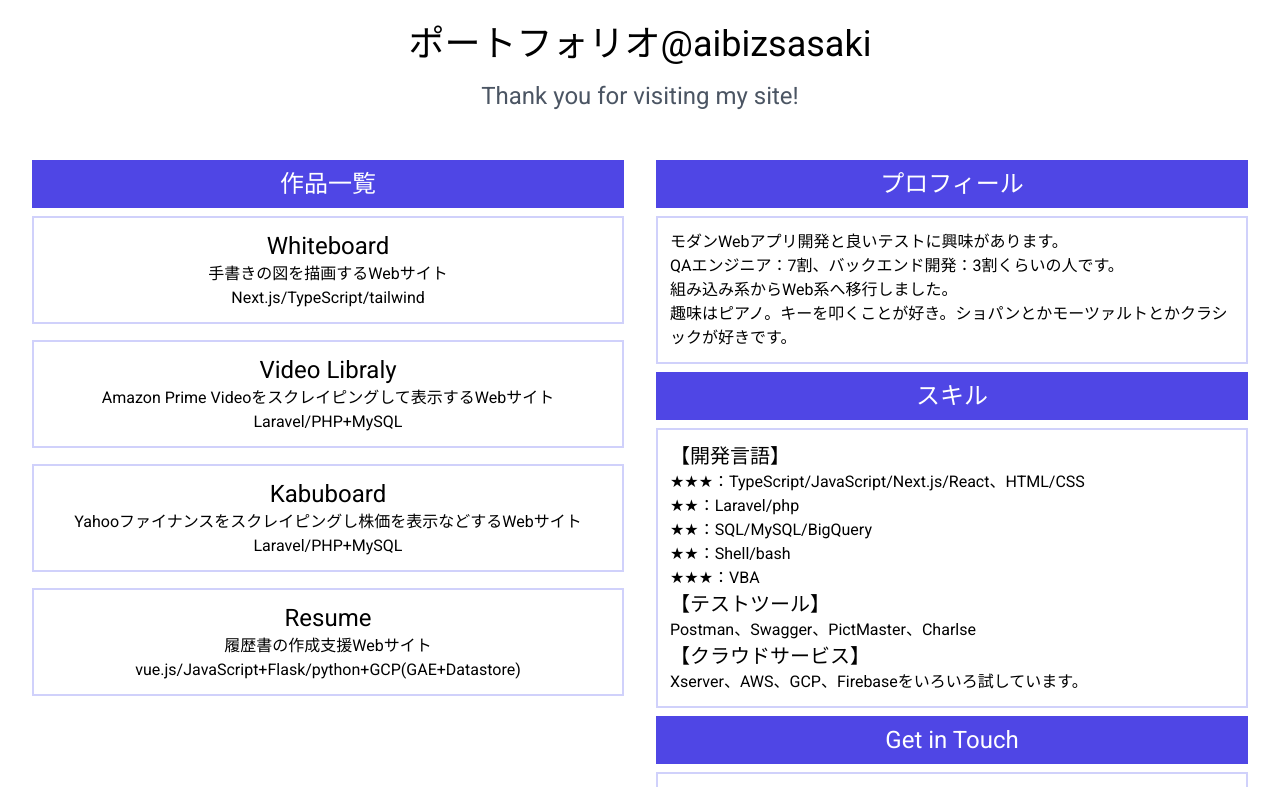
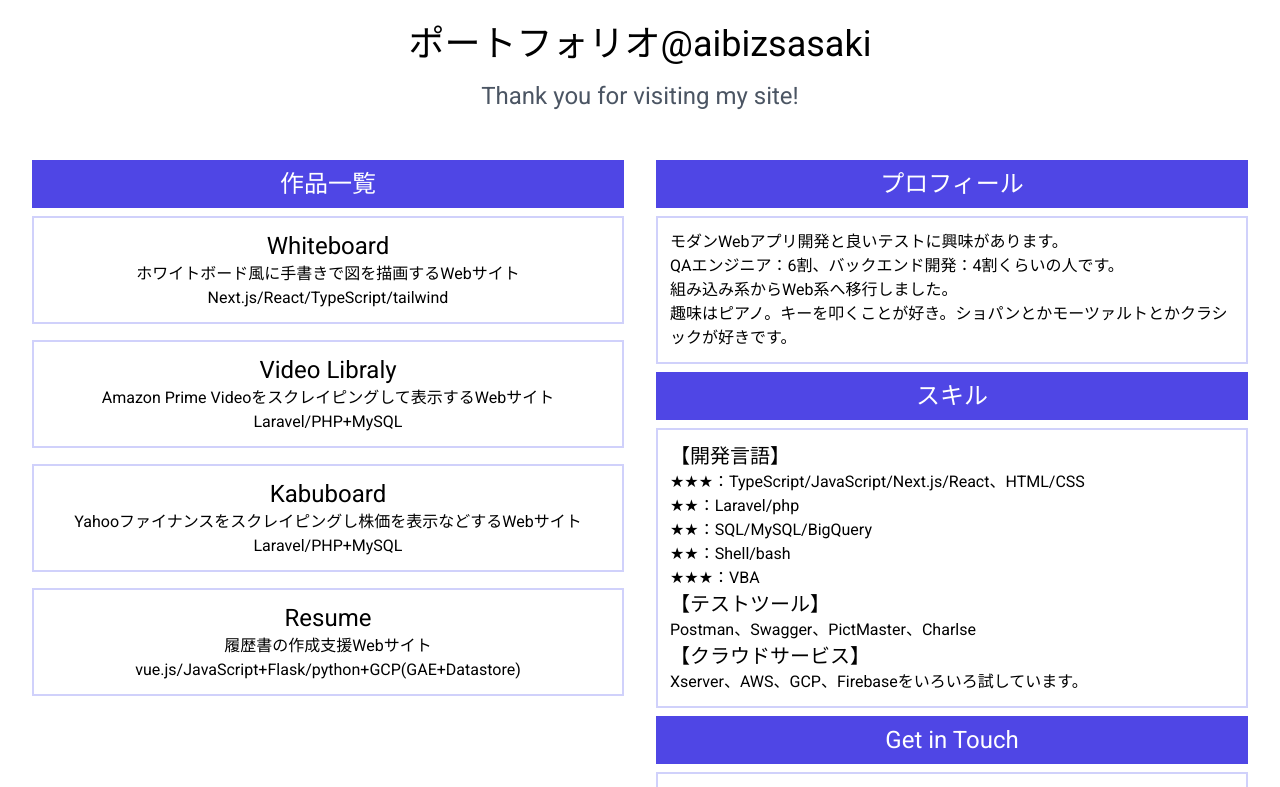
Before and after one commit to ai-biz20-sasaki/my-works-v2, a Next.js app: page / in a window 1280 px wide. Shown: the top 787 px of the page. Built offline with nearby package versions, Linux system fonts and the light colour scheme.

Commit message:
Whiteboardの説明を変更、プロフィールを変更

```diff
--- a/src/components/left-sideber.tsx
+++ b/src/components/left-sideber.tsx
@@ -13,8 +13,8 @@ export default function LeftSidebar() {
         >
           Whiteboard
         </a>
-        <p>手書きの図を描画するWebサイト</p>
-        <p>Next.js/TypeScript/tailwind</p>
+        <p>ホワイトボード風に手書きで図を描画するWebサイト</p>
+        <p>Next.js/React/TypeScript/tailwind</p>
       </h1>
 
       <h1 className="text-center border-2 border-indigo-500/30 p-3 my-2">
--- a/src/components/right-sidebar.tsx
+++ b/src/components/right-sidebar.tsx
@@ -8,7 +8,7 @@ export default function RightSidebar() {
       </h1>
       <h1 className="border-2 border-indigo-500/30 p-3 my-2">
         <p>モダンWebアプリ開発と良いテストに興味があります。</p>
-        <p>QAエンジニア：7割、バックエンド開発：3割くらいの人です。</p>
+        <p>QAエンジニア：6割、バックエンド開発：4割くらいの人です。</p>
         <p>組み込み系からWeb系へ移行しました。</p>
         <p>趣味はピアノ。キーを叩くことが好き。ショパンとかモーツァルトとかクラシックが好きです。</p>
       </h1>
```
